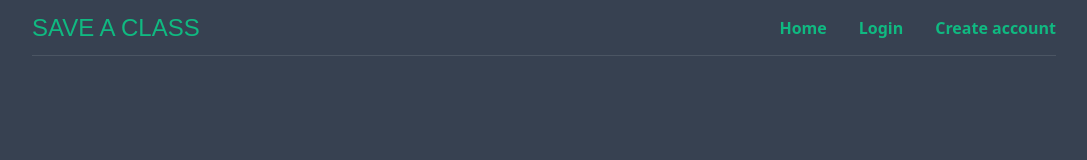
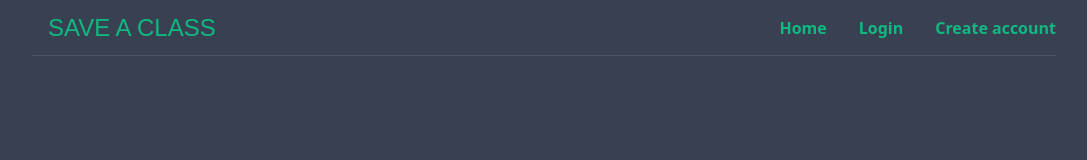
Before and after one commit to vorsakha/saveaclass, a Next.js app: page / in a window 1280 px wide. Shown: the top 160 px of the page, without its empty margins (96-1183 px from the left). Built offline with nearby package versions, Linux system fonts and the light colour scheme; no server answers.

Commit message:
logo spacing

```diff
--- a/components/Navbar.tsx
+++ b/components/Navbar.tsx
@@ -33,7 +33,7 @@ const Navbar: React.FC = () => {
     <nav className="min-w-screen h-14 px-4">
       <div className="w-full flex flex-row justify-between items-center m-auto h-14 max-w-screen-lg border-b border-gray-600">
         <Link href="/">
-          <a className="md:text-2xl uppercase text-xl text-green-500 font-blops">
+          <a className="md:text-2xl md:pl-4 uppercase text-xl text-green-500 font-blops">
             Save A Class
           </a>
         </Link>
```
